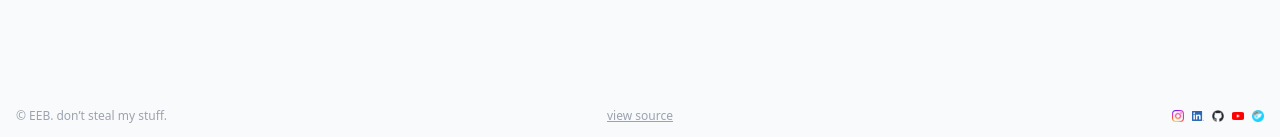
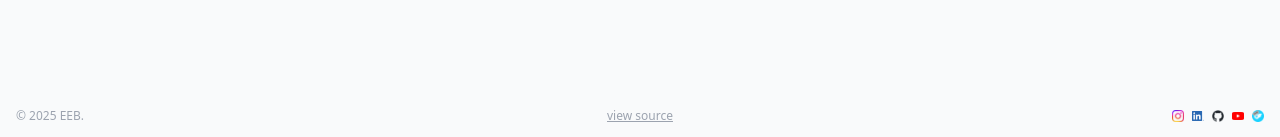
Before and after one commit to enriquebarragan/enriquebarragan.github.io, a Jekyll site: the page built from index.md, in a window 1280 px wide. Shown: the part 760-897 px from the top of the page. Built offline with Jekyll 4.4.1, drawn with Linux system fonts in a browser that asks for light colours; nearby versions of some CDN libraries.

Commit message:
Update footer.html

```diff
--- a/_includes/footer.html
+++ b/_includes/footer.html
@@ -3,7 +3,7 @@
     <!-- Left -->
     <div>
       <a href="https://github.com/enriquebarragan/enriquebarragan.github.io/blob/main/LICENSE-content.md" target="_blank" rel="noopener noreferrer">
-        &copy; EEB. don’t steal my stuff.
+        &copy; 2025 EEB.
       </a>
     </div>
 
```
